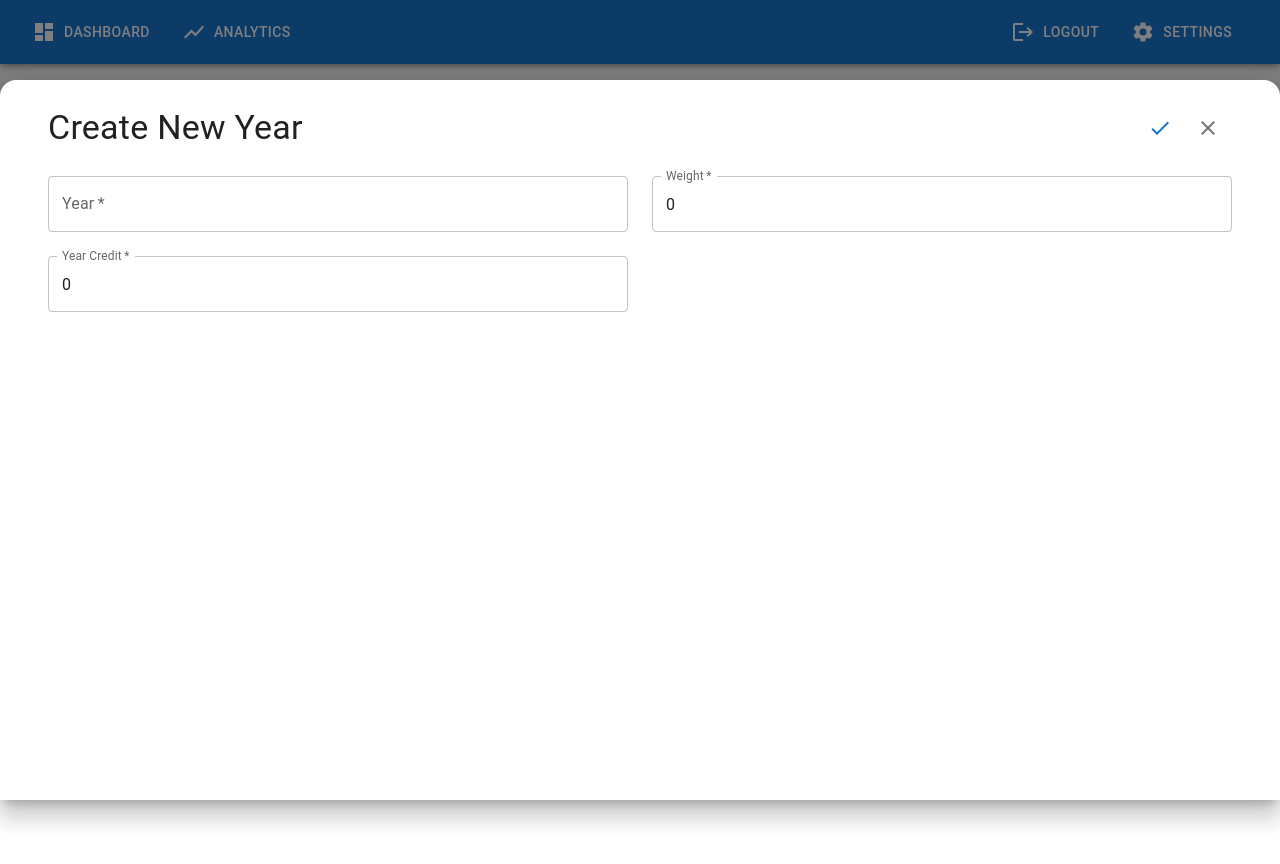
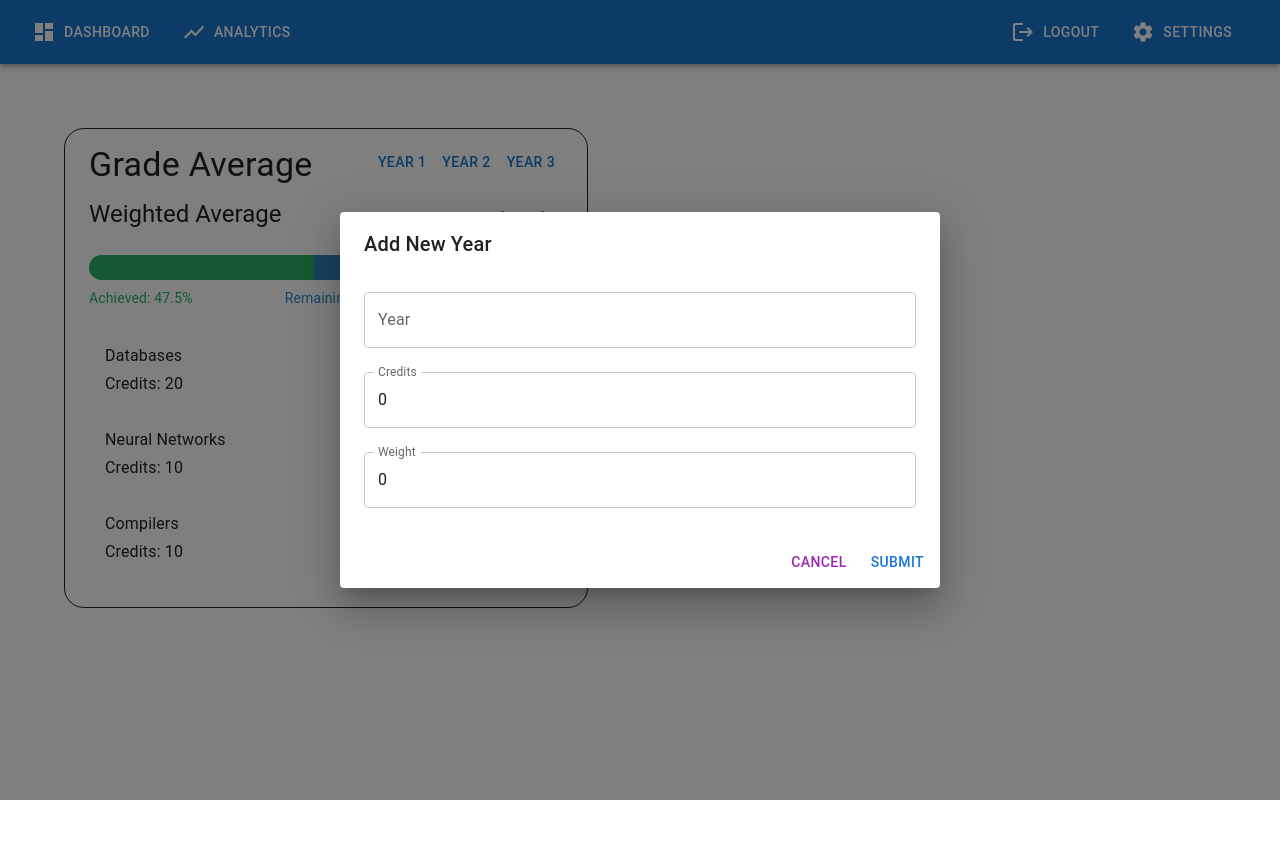
Before and after one commit to SWE2024/hacksussex-2025, a React (Vite) app in the folder frontend/: page /dashboard in a window 1280 px wide. Both pictures are taken after a click on the button 503 px from the left and 218 px from the top of the page. Shown: the top 864 px of the page. Built offline with nearby package versions, Linux system fonts and the light colour scheme.

Commit message:
POST issue with Year

```diff
--- a/frontend/src/components/CreateYear.tsx
+++ b/frontend/src/components/CreateYear.tsx
@@ -1,14 +1,12 @@
 import React, { useState } from "react";
-import {
-  Drawer,
-  Box,
-  Typography,
-  TextField,
-  IconButton,
-  Grid,
-  Container,
-} from "@mui/material";
-import { Close as CloseIcon, Check as CheckIcon } from "@mui/icons-material";
+import { Dialog, DialogActions, DialogContent, DialogTitle, TextField, Button } from "@mui/material";
+
+interface Year {
+    year: string;
+    credits: number;
+    weight: number;
+  }
+
 
 interface CreateYearProps {
   open: boolean;
@@ -16,133 +14,56 @@ interface CreateYearProps {
   onSubmit: (newYear: Year) => void;
 }
 
-interface Year {
-  year: string;
-  credits: number;
-  weight: number;
-}
+const CreateYear: React.FC<CreateYearProps> = ({ open, onClose, onSubmit }) => {
+  const [year, setYear] = useState<string>("");
+  const [credits, setCredits] = useState<number>(0);
+  const [weight, setWeight] = useState<number>(0);
 
-const CreateYear: React.FC<CreateYearProps> = ({
-  open,
-  onClose,
-  onSubmit,
-}) => {
-  const [formData, setFormData] = useState<Year>({
-    year: "",
-    credits: 0,
-    weight: 0,
-  });
-
-  const handleInputChange = (
-    e: React.ChangeEvent<HTMLInputElement | HTMLTextAreaElement>
-  ) => {
-    const { name, value } = e.target;
-
-    setFormData((prevData) => ({
-      ...prevData,
-      [name]: name === "credits" || name === "weight" ? Math.max(0, Number(value)) : value,
-    }));
+  const handleSubmit = () => {
+    const newYear: Year = {
+      year,
+      credits,
+      weight,
     };
-
-  const handleSubmit = (e: React.FormEvent) => {
-    e.preventDefault();
-
-    // Call the onSubmit function with the correctly structured Year object
-    onSubmit(formData);
-
-    // Reset form data after submitting
-    setFormData({
-      year: "",
-      credits: 0,
-      weight: 0,
-    });
-
-    // Close the drawer
-    onClose();
+    onSubmit(newYear); // Pass the new year object to the parent
+    onClose(); // Close the dialog
   };
 
   return (
-    <Drawer
-      anchor="bottom"
-      open={open}
-      onClose={onClose}
-      PaperProps={{
-        sx: {
-          minHeight: "90vh",
-          maxHeight: "99vh",
-          borderTopLeftRadius: 16,
-          borderTopRightRadius: 16,
-          padding: "24px",
-        },
-      }}
-    >
-      <Container maxWidth="xl">
-        <Box
-          sx={{
-            width: "100%",
-            display: "flex",
-            flexDirection: "column",
-            gap: 3,
-          }}
-        >
-          <Box display="flex" justifyContent="space-between" alignItems="center">
-            <Typography variant="h4" sx={{ fontWeight: "normal" }}>
-              Create New Year
-            </Typography>
-            <Box>
-              <IconButton color="primary" onClick={handleSubmit} size="large">
-                <CheckIcon />
-              </IconButton>
-              <IconButton onClick={onClose} size="large">
-                <CloseIcon />
-              </IconButton>
-            </Box>
-          </Box>
-
-          <form onSubmit={handleSubmit}>
-            <Grid container spacing={3}>
-              <Grid item xs={12} md={6}>
+    <Dialog open={open} onClose={onClose}>
+      <DialogTitle>Add New Year</DialogTitle>
+      <DialogContent>
         <TextField
+          label="Year"
+          value={year}
+          onChange={(e) => setYear(e.target.value)}
           fullWidth
-                  label="Year"
-                  variant="outlined"
-                  value={formData.year}
-                  onChange={handleInputChange}
-                  name="year"
-                  required
+          margin="normal"
         />
-              </Grid>
-              <Grid item xs={12} md={6}>
         <TextField
+          label="Credits"
+          value={credits}
+          onChange={(e) => setCredits(Number(e.target.value))}
           fullWidth
+          margin="normal"
+        />
+        <TextField
           label="Weight"
-                  variant="outlined"
-                  value={formData.weight}
-                  onChange={handleInputChange}
-                  name="weight"
-                  type="number"
-                  inputProps={{ min: 0 }}
-                  required
+          value={weight}
+          onChange={(e) => setWeight(Number(e.target.value))}
+          fullWidth
+          margin="normal"
         />
-              </Grid>
-              <Grid item xs={12} md={6}>
-                <TextField
-                  fullWidth
-                  label="Year Credit"
-                  variant="outlined"
-                  value={formData.credits}
-                  onChange={handleInputChange}
-                  name="credits"
-                  type="number"
-                  inputProps={{ min: 0 }}
-                  required
-                />
-              </Grid>
-            </Grid>
-          </form>
-        </Box>
-      </Container>
-    </Drawer>
+      </DialogContent>
+      <DialogActions>
+        <Button onClick={onClose} color="secondary">
+          Cancel
+        </Button>
+        <Button onClick={handleSubmit} color="primary">
+          Submit
+        </Button>
+      </DialogActions>
+    </Dialog>
   );
 };
 
```
Lines whose indentation alone changed are shown as unchanged.
